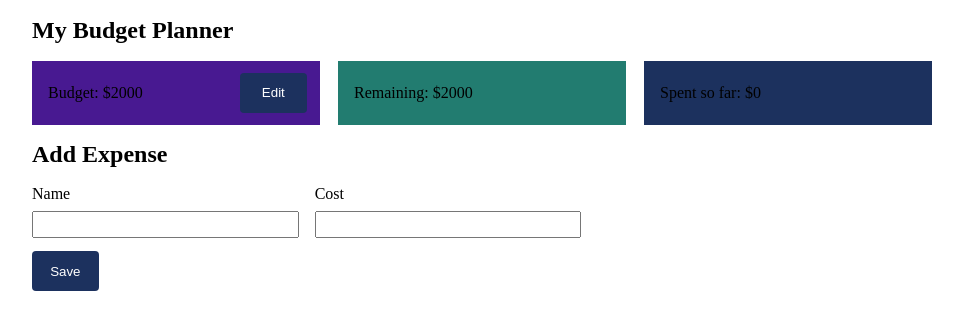
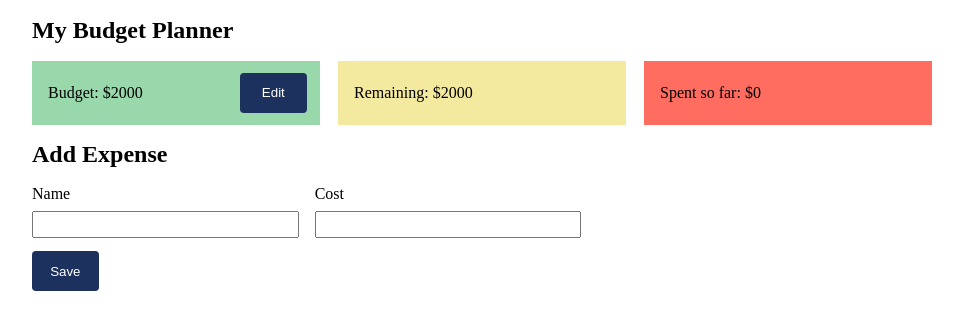
Before and after one commit to nikaareshidze/Budget-Planner, a React (Vite) app: page / in a window 1280 px wide. Shown: the top 330 px of the page, without its empty margins (158-1121 px from the left). Built offline with nearby package versions, Linux system fonts and the light colour scheme.

Commit message:
change colors

```diff
--- a/src/components/Cards.tsx
+++ b/src/components/Cards.tsx
@@ -31,7 +31,7 @@ export default function Cards() {
   return (
     <>
       <StyledCards>
-        <Card bgColor="#481991" style={{ justifyContent: "space-between" }}>
+        <Card bgColor="#98D8AA" style={{ justifyContent: "space-between" }}>
           <ThisTitle>{`Budget: $${budget}`}</ThisTitle>
           <ThisButton
             onClick={() => {
@@ -42,13 +42,13 @@ export default function Cards() {
           </ThisButton>
         </Card>
 
-        <Card bgColor="#227C70">
+        <Card bgColor="#F3E99F">
           <ThisTitle>{`Remaining: $${
             expenses[0] ? remaining : budget
           }`}</ThisTitle>
         </Card>
 
-        <Card bgColor="#1C315E">
+        <Card bgColor="#FF6D60">
           <ThisTitle>{`Spent so far: $${spentSoFar}`}</ThisTitle>
         </Card>
       </StyledCards>
```
